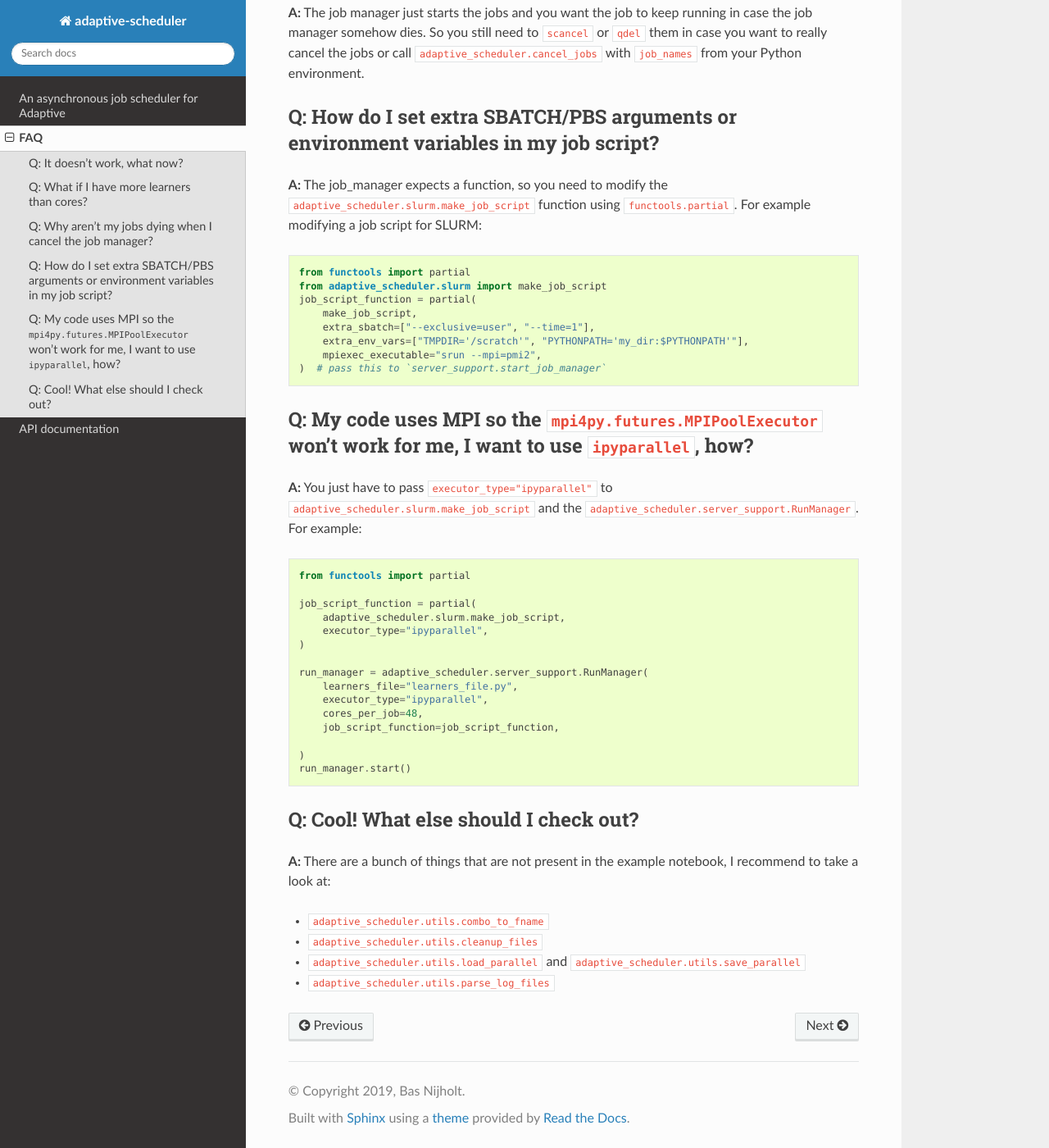
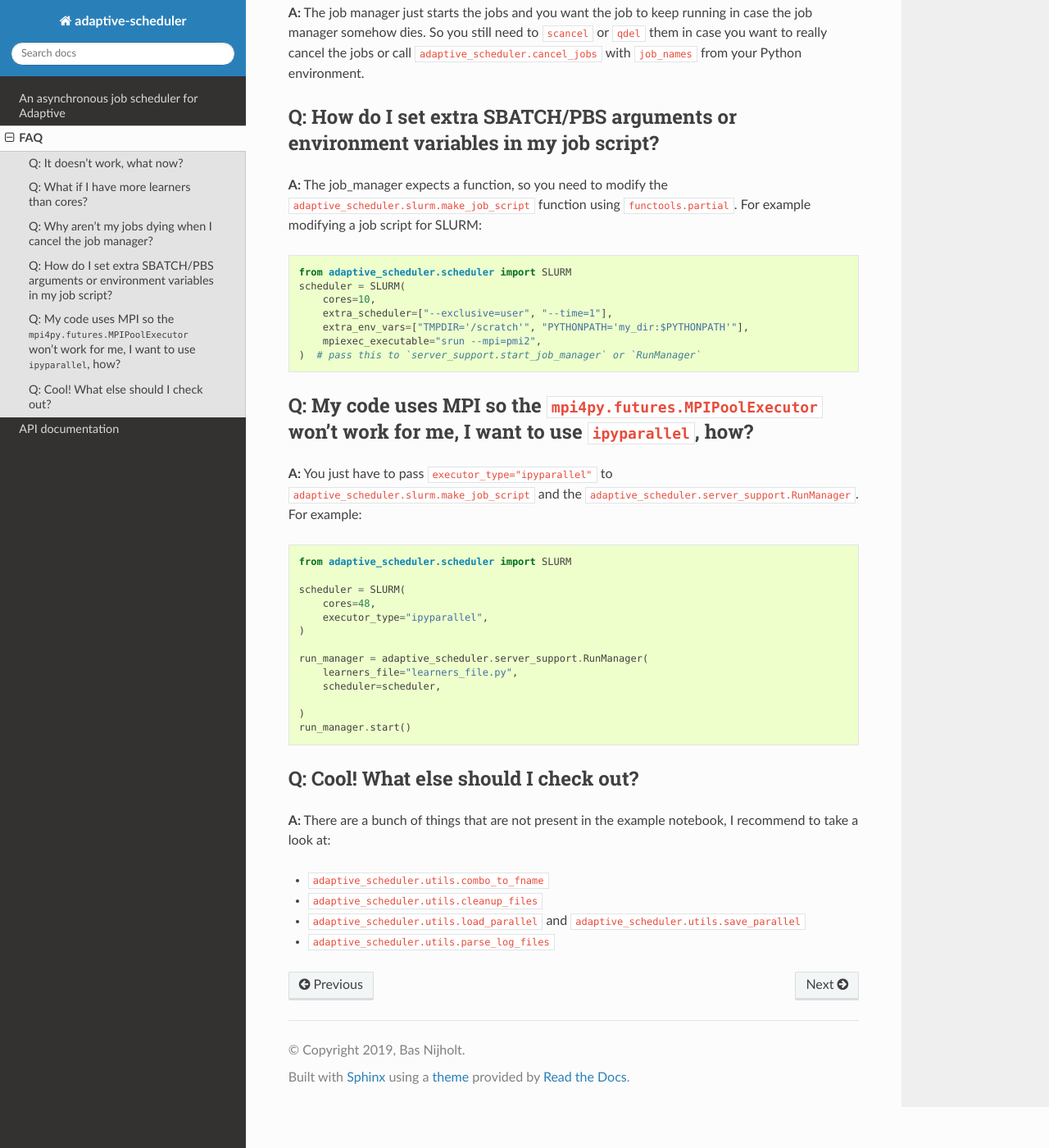
Before and after one commit to basnijholt/adaptive-scheduler, a Sphinx documentation site: the page built from docs/source/FAQ.rst, in a window 1280 px wide and 1400 px high, scrolled down 1212 px. Shown: the whole window at 82% size. Built offline with Sphinx 7.4.7 and the Read the Docs theme 2.0.0, drawn with Linux system fonts in a browser that asks for light colours; the version number could not be read and is left out; cross-references to code outside the pages are shown as plain code.

Commit message:
update the FAQ

```diff
--- a/docs/source/FAQ.rst
+++ b/docs/source/FAQ.rst
@@ -64,14 +64,13 @@ For example modifying a job script for SLURM:
 
 .. code-block:: python
 
-    from functools import partial
-    from adaptive_scheduler.slurm import make_job_script
-    job_script_function = partial(
-        make_job_script,
-        extra_sbatch=["--exclusive=user", "--time=1"],
+    from adaptive_scheduler.scheduler import SLURM
+    scheduler = SLURM(
+        cores=10,
+        extra_scheduler=["--exclusive=user", "--time=1"],
         extra_env_vars=["TMPDIR='/scratch'", "PYTHONPATH='my_dir:$PYTHONPATH'"],
         mpiexec_executable="srun --mpi=pmi2",
-    )  # pass this to `server_support.start_job_manager`
+    )  # pass this to `server_support.start_job_manager` or `RunManager`
 
 Q: My code uses MPI so the `~mpi4py.futures.MPIPoolExecutor` won't work for me, I want to use `ipyparallel`, how?
 -----------------------------------------------------------------------------------------------------------------
@@ -80,18 +79,16 @@ For example:
 
 .. code-block:: python
 
-    from functools import partial
+    from adaptive_scheduler.scheduler import SLURM
 
-    job_script_function = partial(
-        adaptive_scheduler.slurm.make_job_script,
+    scheduler = SLURM(
+        cores=48,
         executor_type="ipyparallel",
     )
 
     run_manager = adaptive_scheduler.server_support.RunManager(
         learners_file="learners_file.py",
-        executor_type="ipyparallel",
-        cores_per_job=48,
-        job_script_function=job_script_function,
+        scheduler=scheduler,
 
     )
     run_manager.start()
```
